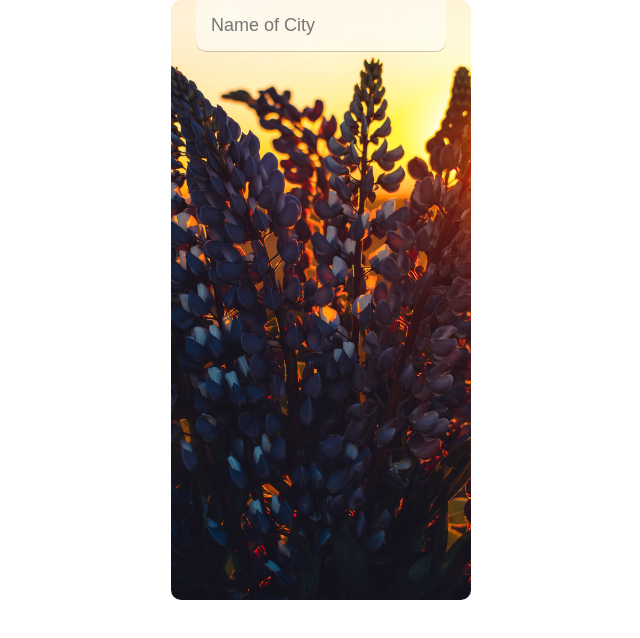
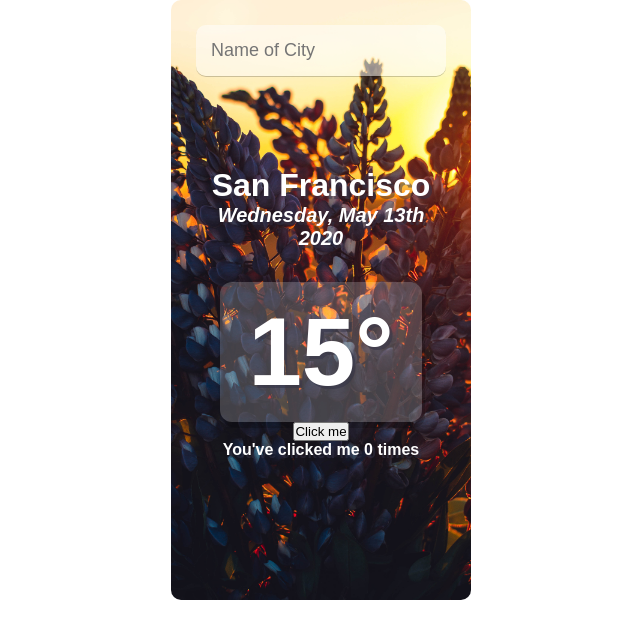
Before and after one commit to brandon-chui/React-Apps, a React (Create React App) app: page / in a window 1280 px wide. Shown: the top 638 px of the page, without its empty margins (319-959 px from the left). Built offline with nearby package versions, Linux system fonts and the light colour scheme.

Commit message:
added simple inputs and location box

```diff
--- a/package.json
+++ b/package.json
@@ -6,7 +6,12 @@
     "@testing-library/jest-dom": "^4.2.4",
     "@testing-library/react": "^9.5.0",
     "@testing-library/user-event": "^7.2.1",
+    "apollo-boost": "^0.4.9",
+    "graphql": "^15.0.0",
+    "graphql-tag": "^2.10.3",
+    "moment": "^2.25.3",
     "react": "^16.13.1",
+    "react-apollo": "^3.1.5",
     "react-dom": "^16.13.1",
     "react-scripts": "3.4.1"
   },
--- a/src/App.css
+++ b/src/App.css
@@ -2,6 +2,7 @@
   margin: 0;
   padding: 0;
   box-sizing: border-box;
+  font-family: 'montseratt', sans-serif;
 }
 
 .weatherApp {
@@ -35,8 +36,7 @@
   outline: none;
 
   background-color: rgba(255, 255, 255, 0.5);
-  border-radius: 0 0 10px 10px;
-  margin-top: -25px;
+  border-radius: 10px;
 
   box-shadow: 0 1px rgba(0, 0, 0, 0.2);
   color: #000000;
@@ -44,3 +44,31 @@
 
   transition: 0.4s ease;
 }
+
+.weatherApp div {
+  color: #FFFFFF;
+  font-weight: bold;
+  text-align: center;
+  text-shadow: 3px 3px rgba(50, 50, 70, 0.5);
+}
+
+.location {
+  font-size: 32px;
+  padding: 16px 0 0;
+}
+
+.date {
+  font-size: 20px;
+  font-style: italic;
+  padding: 0 0 32px;
+}
+
+.temperature {
+  font-size: 96px;
+  padding: 15px 20px;
+  background-color: rgba(255, 255, 255, 0.2);
+  border-radius: 12px;
+  font-weight: bolder;
+  margin: 0 24px;
+  box-shadow: 3px 6px rgba(0, 0, 0, 0.2);
+}
--- a/src/App.js
+++ /dev/null
@@ -1,23 +0,0 @@
-import React from 'react';
-import './App.css';
-
-const api = {
-  key: "fa46fc1d0dbc6d1807680d774e9193f1",
-  url: "https://api.openweathermap.org/data/2.5/"
-}
-
-function App() {
-  return (
-    <div className="weatherApp">
-      <div className="search-box">
-        <input
-          type="text"
-          className="searchbar"
-          placeHolder="Name of City"
-        />
-      </div>
-    </div>
-  );
-}
-
-export default App;
--- /dev/null
+++ b/src/App.jsx
@@ -0,0 +1,43 @@
+import React, { useState } from 'react';
+import './App.css';
+import moment from 'moment';
+import Button from './button';
+
+const api = {
+  key: "fa46fc1d0dbc6d1807680d774e9193f1",
+  url: "https://api.openweathermap.org/data/2.5/"
+}
+
+function App() {
+
+  const [query, setQuery] = useState('');
+  const [weather, setWeather] = useState({});
+
+
+  let time = moment().format('dddd, MMMM Do YYYY');
+
+
+  return (
+    <section className="weatherApp">
+      <div className="search-box">
+        <input
+          type="text"
+          className="searchbar"
+          placeholder="Name of City"
+        />
+      </div>
+      <div className="location-box">
+        <div className="location">
+          San Francisco
+        </div>
+        <div className="date">
+          {time}
+        </div>
+        <div className="temperature">15°</div>
+      </div>
+      <Button />
+    </section>
+  );
+}
+
+export default App;
--- /dev/null
+++ b/src/button.js
@@ -0,0 +1,20 @@
+import React, { useState } from 'react';
+
+function Button() {
+
+    const [count, setCount] = useState(0);
+
+    return (
+        <div>
+            <button
+            onClick={() => setCount(count + 1)}
+            >
+             Click me
+            </button>
+            <p>You've clicked me {count} times </p>
+        </div>
+
+    );
+}
+
+export default Button;
```
Also changed, not shown: 1 other file (tests, documents, lock files or other folders).
